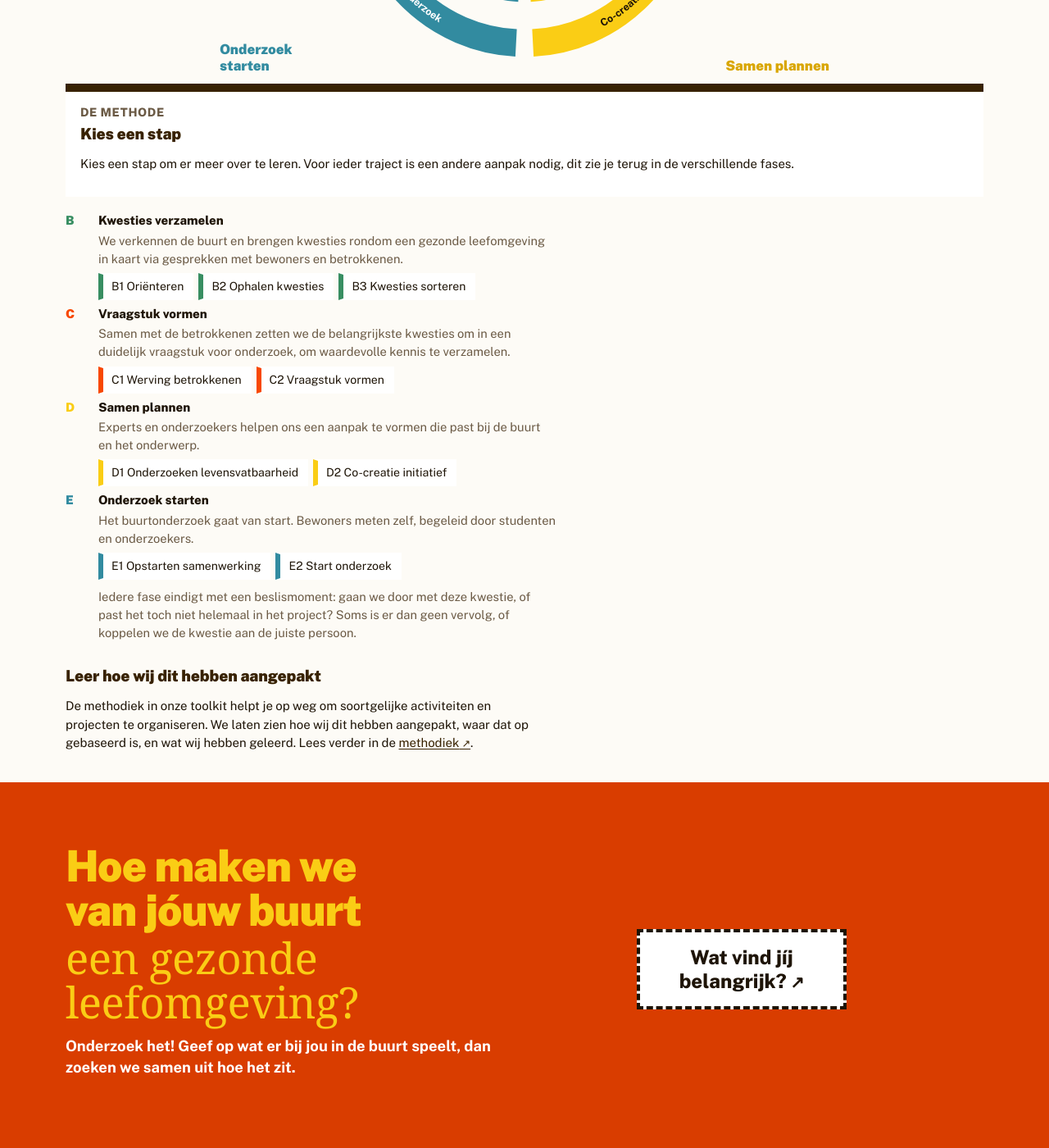
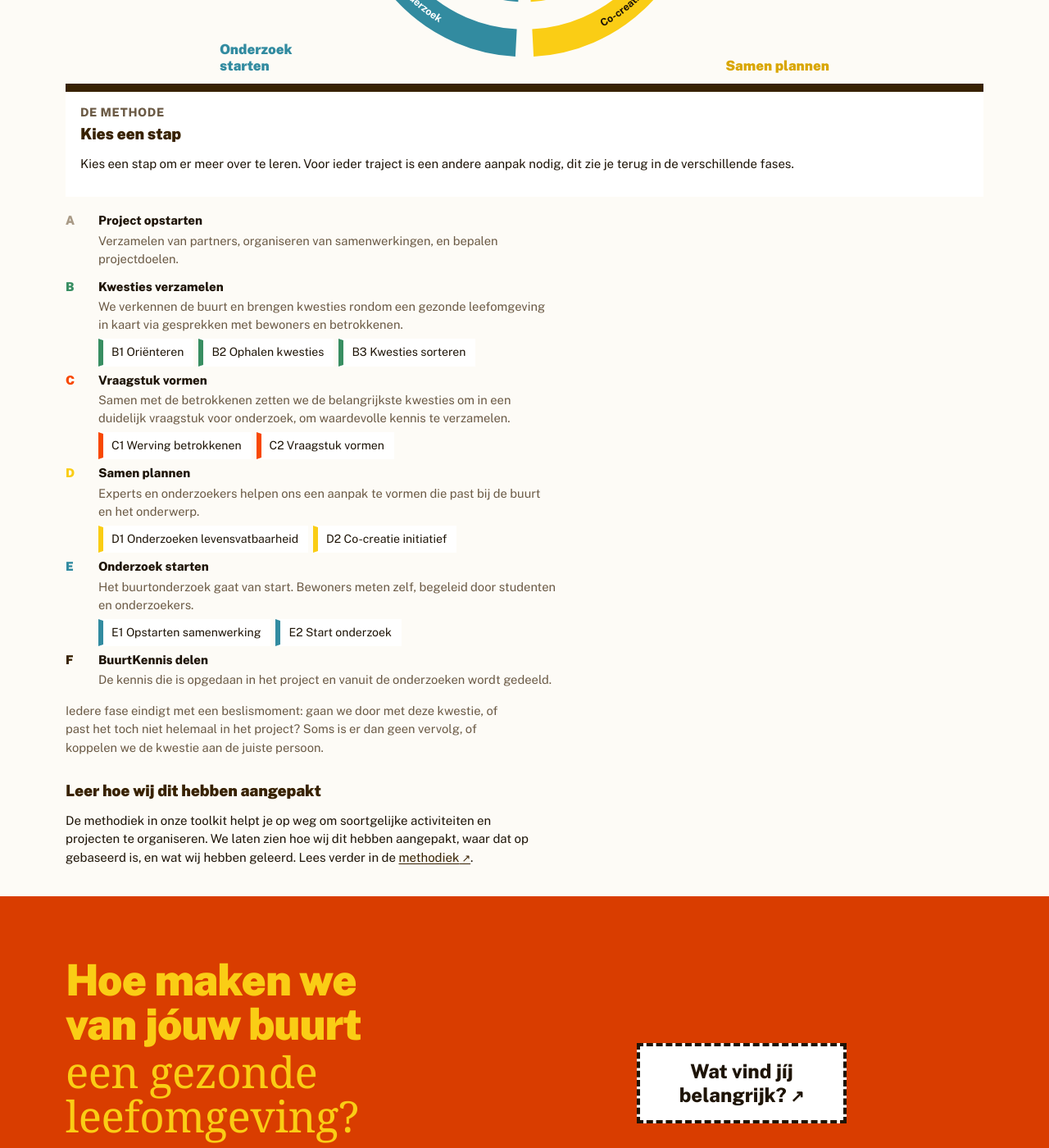
Before and after one commit to CitizenScienceLab/buurtkennis, a Jekyll site: the page built from methode/index.html, in a window 1280 px wide and 1400 px high, scrolled down 752 px. Shown: the whole window at 82% size. Built offline with Jekyll 4.4.1, drawn with Linux system fonts in a browser that asks for light colours; some web fonts are replaced.

Commit message:
Methode: apart vinkje 'In de uitleg', los van 'In de figuur'
A en F staan nu in de lijst onder de figuur, maar niet in de ringen.
Het beslismoment staat onder de hele lijst.

Co-Authored-By: Claude Opus 5.5 <noreply@anthropic.com>

```diff
--- a/_data/methode.yml
+++ b/_data/methode.yml
@@ -33,6 +33,7 @@ fases:
     beschrijving: Verzamelen van partners, organiseren van samenwerkingen, en
       bepalen projectdoelen.
     zichtbaar: false
+    in_uitleg: true
     kleur: "#D3DDEE"
     kleur_donker: "#33496F"
   - code: B
@@ -40,6 +41,7 @@ fases:
     beschrijving: We verkennen de buurt en brengen kwesties rondom een gezonde
       leefomgeving in kaart via gesprekken met bewoners en betrokkenen.
     zichtbaar: true
+    in_uitleg: true
     doos: /assets/doosjes/b.svg
     kleur: "#9DB6E2"
     kleur_donker: "#46669F"
@@ -74,6 +76,7 @@ fases:
       een duidelijk vraagstuk voor onderzoek, om waardevolle kennis te
       verzamelen.
     zichtbaar: true
+    in_uitleg: true
     doos: /assets/doosjes/c.svg
     kleur: "#5F86CC"
     kleur_donker: "#6B91D9"
@@ -101,6 +104,7 @@ fases:
     beschrijving: Experts en onderzoekers helpen ons een aanpak te vormen die past
       bij de buurt en het onderwerp.
     zichtbaar: true
+    in_uitleg: true
     doos: /assets/doosjes/d.svg
     kleur: "#2C54A3"
     kleur_donker: "#9DBBF0"
@@ -129,6 +133,7 @@ fases:
     beschrijving: Het buurtonderzoek gaat van start. Bewoners meten zelf, begeleid
       door studenten en onderzoekers.
     zichtbaar: true
+    in_uitleg: true
     doos: /assets/doosjes/e.svg
     kleur: "#23244C"
     kleur_donker: "#D6E2F8"
@@ -156,6 +161,7 @@ fases:
     beschrijving: De kennis die is opgedaan in het project en vanuit de onderzoeken
       wordt gedeeld.
     zichtbaar: false
+    in_uitleg: true
     kleur: "#23244C"
     kleur_donker: "#D6E2F8"
 afslagen:
--- a/methode/index.html
+++ b/methode/index.html
@@ -4,6 +4,7 @@ title: De methode · Leiden BuurtKennis
 description: "Van kwesties verzamelen tot onderzoek starten: de stappen van de BuurtKennis-methode, van de kern tot de hele buurt."
 ---
 {%- assign F = site.data.methode.fases | where_exp: "f", "f.zichtbaar != false" -%}
+{%- assign U = site.data.methode.fases | where_exp: "f", "f.in_uitleg != false" -%}{%- comment -%} F: in de figuur, U: in de lijst eronder {%- endcomment %}
 {%- assign P = site.data.methode.pagina -%}{%- comment -%} teksten: _data/methode.yml, ook in het beheerscherm {%- endcomment %}
 <h1>{{ P.kop }}</h1>
 <p class="intro">{{ P.intro }} De uitgebreide uitleg staat in de <a class="uit" href="{{ site.data.methode.handleiding }}" target="_blank" rel="noopener">methodiek</a>.</p>
@@ -22,19 +23,20 @@ description: "Van kwesties verzamelen tot onderzoek starten: de stappen van de B
   <p id="u-link"></p>
 </div>
 <ol class="fasen">
-{%- for f in F %}
+{%- for f in U %}
   <li style="--k:var(--fase-{{ f.code }})"><span class="f">{{ f.code }}</span><div><strong>{{ f.naam }}</strong>{% if f.beschrijving %}<p class="fase-beschrijving">{{ f.beschrijving }}</p>{% endif %}
+    {%- comment -%} alleen stappen die in de figuur staan zijn knoppen {%- endcomment -%}
+    {%- if f.stappen.size > 0 and f.zichtbaar != false %}
     <ul class="stapknoppen">
     {%- for s in f.stappen %}
       <li><button type="button" data-stap="{{ s.code | downcase }}" aria-pressed="false">{{ s.code }} {{ s.naam }}</button></li>
     {%- endfor %}
     </ul>
-    {%- if forloop.last %}
-    <p class="afslag-tekst">{{ P.beslismoment }}</p>
     {%- endif %}
   </div></li>
 {%- endfor %}
 </ol>
+<p class="afslag-tekst">{{ P.beslismoment }}</p>
 <section class="methode-meer">
   <h2>{{ P.meer_kop }}</h2>
   <p>{{ P.meer_tekst }} Lees verder in de <a class="uit" href="{{ site.data.methode.handleiding }}" target="_blank" rel="noopener">methodiek</a>.</p>
```
Also changed, not shown: .pages.yml.
